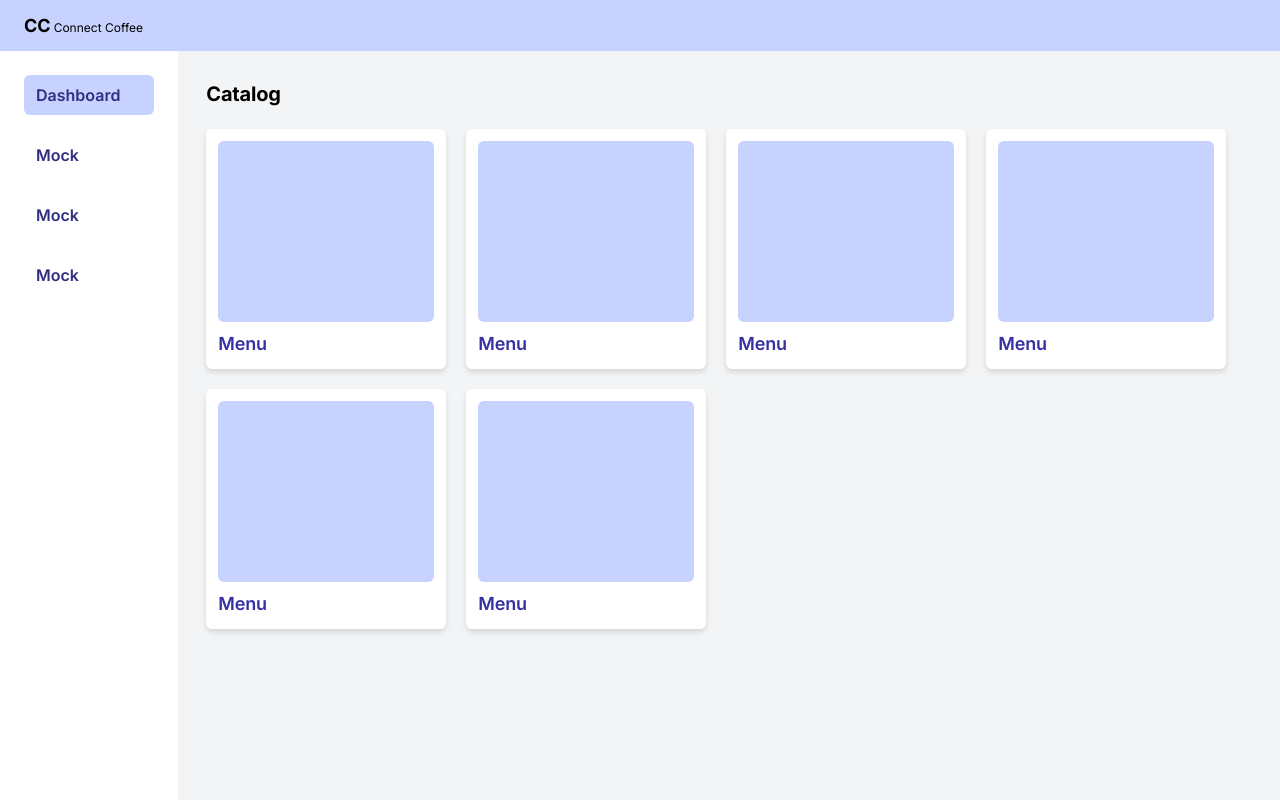
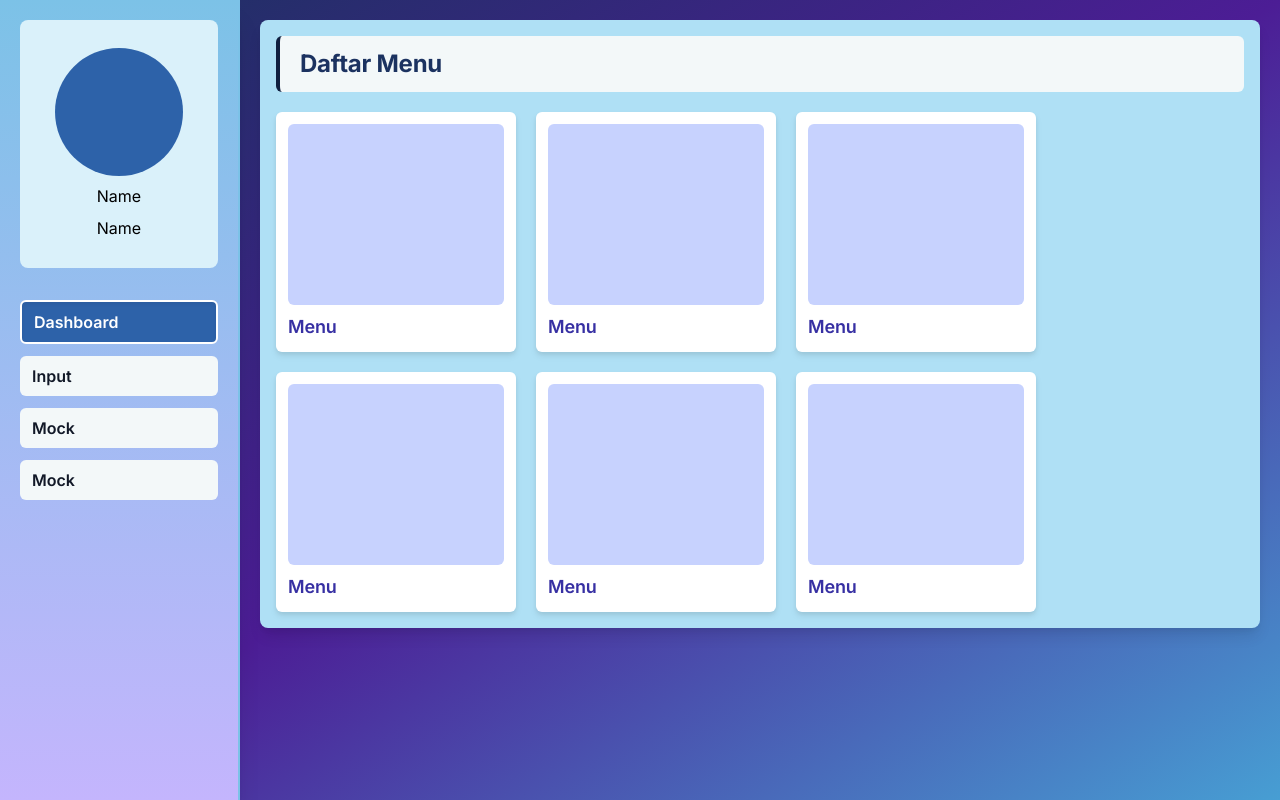
Before and after one commit to rizqyn9/connect-apriori, a React (Vite) app in the folder frontend/: page / in a window 1280 px wide. Built offline with nearby package versions, Linux system fonts and the light colour scheme; what @savvywombat/tailwindcss-grid-areas would draw is missing.

Commit message:
fix: FE redesign

```diff
--- a/frontend/package.json
+++ b/frontend/package.json
@@ -18,6 +18,7 @@
         "react-dom": "^17.0.0",
         "react-helmet": "^6.1.0",
         "react-hook-form": "^7.24.2",
+        "react-images-uploading": "^3.1.3",
         "react-router-dom": "6",
         "sass": "^1.48.0",
         "yup": "^0.32.11"
--- a/frontend/src/App.jsx
+++ b/frontend/src/App.jsx
@@ -1,8 +1,11 @@
 import React, { useEffect } from 'react'
 import { Routes, Route } from 'react-router-dom'
+import { CookiesProvider, useCookies } from 'react-cookie'
+
 import { SignIn, SignUp } from './pages/Auth'
-import Dashboard from './pages/Dashboard'
-import { CookiesProvider, useCookies } from 'react-cookie'
+import DashboardLayout from './pages/DashboardLayout'
+import InputProduct from './pages/InputProduct'
+import Catalog from './components/Catalog'
 
 function App() {
     const [cookies, setCookies] = useCookies(['token'])
@@ -16,7 +19,11 @@ function App() {
             <Routes>
                 <Route path="/auth/signin" element={<SignIn />} exact />
                 <Route path="/auth/signup" element={<SignUp />} exact />
-                <Route path="/" element={<Dashboard />} />
+                <Route path="/" element={<DashboardLayout />}>
+                    <Route index element={<Catalog />} />
+                    <Route path={'/product'} element={<InputProduct />} />
+                </Route>
+                <Route path={'*'} element={<div>Notfound</div>} />
             </Routes>
         </CookiesProvider>
     )
--- a/frontend/src/components/Catalog.jsx
+++ b/frontend/src/components/Catalog.jsx
@@ -3,8 +3,10 @@ import Card from './Card'
 
 export default function Catalog() {
     return (
-        <div>
-            <h1 className="text-xl font-bold mb-5">Catalog</h1>
+        <div className="w-full bg-blue-200 p-4 rounded-lg shadow-lg">
+            <h1 className="text-2xl text-blue-800 font-bold mb-5 bg-blue-50 border-l-4 border-blue-900 p-3 pl-5 rounded-md">
+                Daftar Menu
+            </h1>
             <div className="flex flex-wrap gap-5">
                 <Card />
                 <Card />
--- a/frontend/src/components/Header.jsx
+++ b/frontend/src/components/Header.jsx
@@ -2,7 +2,10 @@ import React from 'react'
 
 export default function Header() {
     return (
-        <div className="w-full bg-indigo-200 px-6 py-3 py-auto flex-none">
+        <div
+            className="w-full bg-indigo-400 px-6 py-3 py-auto flex-none "
+            style={{ boxShadow: '1px 1px 1rem red' }}
+        >
             <h2 className="text-xs">
                 <span className="text-lg font-bold">CC</span> Connect Coffee
             </h2>
--- a/frontend/src/components/Sidebar.jsx
+++ b/frontend/src/components/Sidebar.jsx
@@ -5,11 +5,22 @@ import { NavLink } from 'react-router-dom'
 
 export default function Sidebar() {
     return (
-        <div className="w-[15rem] p-6 flex flex-col gap-5">
+        <div className="h-full rounded-md flex flex-col gap-3">
+            <UserContainer />
             <NavItem to="/" title="Dashboard" />
+            <NavItem to="/product" title="Input" />
             <NavItem />
             <NavItem />
-            <NavItem />
+        </div>
+    )
+}
+
+function UserContainer() {
+    return (
+        <div className="w-full py-7 mb-5 flex flex-col items-center justify-center gap-2 bg-blue-100 rounded-lg">
+            <div className="bg-blue-600 w-[8rem] h-[8rem] rounded-full"></div>
+            <p>Name</p>
+            <p>Name</p>
         </div>
     )
 }
@@ -18,14 +29,21 @@ function NavItem({ to, title }) {
     const location = useLocation()
     const { pathname } = location
 
-    let isActive = pathname == to
+    let isActive = pathname === to
 
     return (
         <NavLink
             to={to || 'mock'}
             className={clsx(
-                'w-full font-semibold block bg-white p-2 px-3 text-indigo-900 rounded-md hover:bg-indigo-100 transition duration-200',
-                isActive && 'bg-indigo-200 text-indigo-900 '
+                'w-full font-semibold block  p-2 px-3 rounded-md transition-all duration-200',
+                {
+                    'bg-blue-600 text-white shadow-inner shadow-blue-900 border-2 border-white':
+                        isActive,
+                },
+                {
+                    'bg-blue-50 text-gray-900 hover:bg-blue-400 hover:text-white':
+                        !isActive,
+                }
             )}
         >
             {/* Logo */}
--- a/frontend/src/pages/Dashboard.jsx
+++ /dev/null
@@ -1,24 +0,0 @@
-import React, { useState } from 'react'
-import Catalog from '../components/Catalog'
-import Header from '../components/Header'
-import Sidebar from '../components/Sidebar'
-
-export default function Dashboard() {
-    const [sideBarOpen, setSideBarOpen] = useState(false)
-
-    return (
-        <div className="w-screen h-screen flex flex-col">
-            {/* <Sidebar /> */}
-            <Header />
-
-            {/* Content */}
-            <div className="w-full flex flex-grow">
-                {/* Sidebar */}
-                <Sidebar />
-                <div className="bg-gray-100 flex-grow p-7">
-                    <Catalog />
-                </div>
-            </div>
-        </div>
-    )
-}
--- /dev/null
+++ b/frontend/src/pages/DashboardLayout.jsx
@@ -0,0 +1,19 @@
+import React, { useState } from 'react'
+import Sidebar from '../components/Sidebar'
+import { Routes, Route, Outlet } from 'react-router-dom'
+
+export default function DashboardLayout({ children }) {
+    const [sideBarOpen, setSideBarOpen] = useState(false)
+
+    return (
+        <div className="w-screen h-screen flex bg-gradient-to-tl from-blue-400 via-purple-900 to-blue-800">
+            {/* Sidebar */}
+            <div className="min-w-[15rem] p-5 bg-blue-300 border-r-2 border-blue-300 shadow-xl shadow-red-900 bg-gradient-to-b from-blue-300 to-violet-300">
+                <Sidebar />
+            </div>
+            <div className="flex-grow p-5">
+                <Outlet />
+            </div>
+        </div>
+    )
+}
--- a/frontend/src/pages/Home.jsx
+++ b/frontend/src/pages/Home.jsx
@@ -1,5 +1,5 @@
-import React from 'react'
-import Sidebar from './Sidebar'
+import React, { useState } from 'react'
+import Sidebar from '../components/Sidebar'
 
 function Home() {
     const [sideBarOpen, setSideBarOpen] = useState(false)
--- /dev/null
+++ b/frontend/src/pages/InputProduct.jsx
@@ -0,0 +1,108 @@
+import React, { useEffect, useState } from 'react'
+import ReactImageUploading from 'react-images-uploading'
+import clsx from 'clsx'
+import { useForm } from 'react-hook-form'
+import { yupResolver } from '@hookform/resolvers/yup'
+
+export default function InputProduct() {
+    const {
+        register,
+        handleSubmit,
+        setError,
+        setValue,
+        formState: { errors },
+    } = useForm({
+        // resolver: yupResolver(schema),
+    })
+
+    const handleImageForm = (res) => setValue('image', res[res.length - 1])
+
+    const onSubmit = (data) => {
+        console.log(data)
+    }
+
+    return (
+        <div className={'bg-white py-3 px-5 rounded-lg'}>
+            <form onSubmit={handleSubmit(onSubmit)}>
+                <h1 className={'h3'}>Input Product</h1>
+                <ImageInput onChange={handleImageForm} />
+                <button type={'submit'}>Submit</button>
+            </form>
+        </div>
+    )
+}
+
+function ImageInput({ onChange }) {
+    const [image, setImage] = useState([])
+
+    const handleChange = (a, b) => {
+        // console.log({ a, b })
+        setImage(a)
+        if (onChange) onChange(a)
+    }
+
+    return (
+        <ReactImageUploading
+            value={image}
+            onChange={handleChange}
+            dataURLKey="data"
+        >
+            {({ isDragging, dragProps, onImageUpdate, onImageRemove }) => (
+                <div
+                    className={`flex justify-center mt-8 ${
+                        isDragging ? 'bg-green-400' : ''
+                    }`}
+                    {...dragProps}
+                >
+                    <div className="rounded-lg shadow-xl bg-gray-50 lg:w-1/2">
+                        <div className="m-4">
+                            <label className="inline-block mb-2 text-gray-500">
+                                Upload Image (jpg,png,svg,jpeg)
+                            </label>
+                            <div className="flex items-center justify-center w-full">
+                                <label className="flex flex-col w-full border-4 border-dashed hover:bg-gray-100 hover:border-gray-300">
+                                    {image.length !== 0 ? (
+                                        <img src={image[0].data} alt="" />
+                                    ) : (
+                                        <div className="flex flex-col items-center justify-center pt-7 ">
+                                            <svg
+                                                xmlns="http://www.w3.org/2000/svg"
+                                                className="w-12 h-12 text-gray-400 group-hover:text-gray-600"
+                                                viewBox="0 0 20 20"
+                                                fill="currentColor"
+                                            >
+                                                <path
+                                                    fillRule="evenodd"
+                                                    d="M4 3a2 2 0 00-2 2v10a2 2 0 002 2h12a2 2 0 002-2V5a2 2 0 00-2-2H4zm12 12H4l4-8 3 6 2-4 3 6z"
+                                                    clipRule="evenodd"
+                                                />
+                                            </svg>
+                                            <p className="pt-1 text-sm tracking-wider text-gray-400 group-hover:text-gray-600">
+                                                Select a photo
+                                            </p>
+                                        </div>
+                                    )}
+                                </label>
+                            </div>
+                        </div>
+                        <div className="flex p-2 space-x-4">
+                            <button
+                                className={clsx(
+                                    'px-4 py-2 text-white bg-red-500 rounded shadow-xl',
+                                    { 'bg-green-400': image.length === 0 }
+                                )}
+                                onClick={(e) => {
+                                    if (image.length === 0)
+                                        return onImageUpdate()
+                                    else return onImageRemove()
+                                }}
+                            >
+                                {image.length === 0 ? 'Upload' : 'Delete'}
+                            </button>
+                        </div>
+                    </div>
+                </div>
+            )}
+        </ReactImageUploading>
+    )
+}
--- a/frontend/tailwind.config.js
+++ b/frontend/tailwind.config.js
@@ -9,29 +9,18 @@ module.exports = {
         extend: {
             colors: {
                 violet: colors.violet,
-            },
-            gridTemplateAreas: {
-                layout: [
-                    'header header header',
-                    'nav    main   main',
-                    'nav    footer footer',
-                ],
-            },
-            gridTemplateColumns: {
-                layout: '24rem 1fr 2rem',
-            },
-            gridTemplateRows: {
-                layout: '6rem 3rem 1fr auto',
-            },
-            boxShadow: {
-                DEFAULT:
-                    '0 1px 3px 0 rgba(0, 0, 0, 0.08), 0 1px 2px 0 rgba(0, 0, 0, 0.02)',
-                md: '0 4px 6px -1px rgba(0, 0, 0, 0.08), 0 2px 4px -1px rgba(0, 0, 0, 0.02)',
-                lg: '0 10px 15px -3px rgba(0, 0, 0, 0.08), 0 4px 6px -2px rgba(0, 0, 0, 0.01)',
-                xl: '0 20px 25px -5px rgba(0, 0, 0, 0.08), 0 10px 10px -5px rgba(0, 0, 0, 0.01)',
-            },
-            outline: {
-                blue: '2px solid rgba(0, 112, 244, 0.5)',
+                blue: {
+                    50: '#f3f8f9',
+                    100: '#daf1fa',
+                    200: '#afe0f5',
+                    300: '#7cc2e7',
+                    400: '#479ed3',
+                    500: '#357dc0',
+                    600: '#2d62a9',
+                    700: '#254a87',
+                    800: '#1b3260',
+                    900: '#101f3f',
+                },
             },
             fontFamily: {
                 inter: ['Inter', 'sans-serif'],
```
Also changed, not shown: 1 other file (tests, documents, lock files or other folders).
